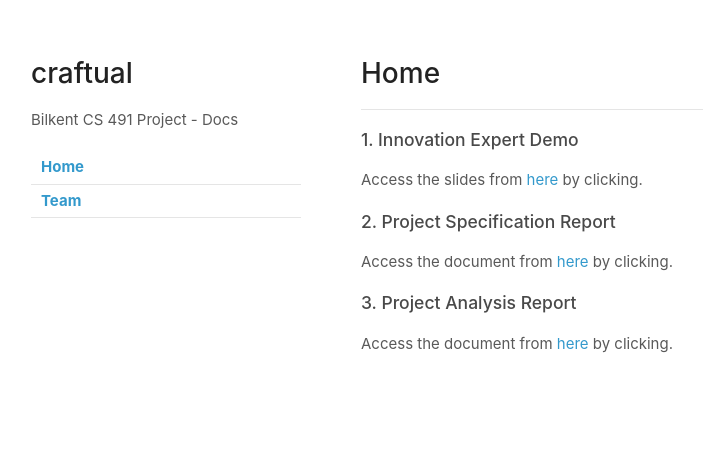
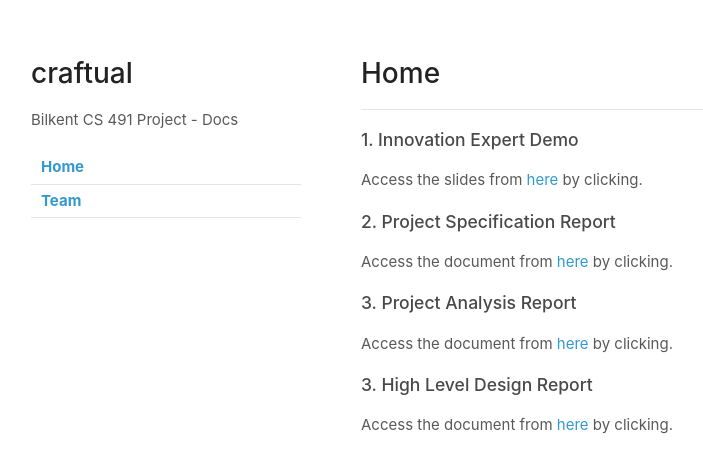
Before and after one commit to craftual/craftual.github.io, a Jekyll site: the page built from index.md, in a window 1280 px wide. Shown: the top 473 px of the page, without its empty margins (69-772 px from the left). Built offline with Jekyll 4.4.1, drawn with Linux system fonts in a browser that asks for light colours; our own code applies the rules of GitHub Pages for plain Markdown files.

Commit message:
hld report

```diff
--- a/index.md
+++ b/index.md
@@ -9,3 +9,6 @@ Access the document from [here](/external/project-specification_craftual.pdf) by
 
 ### 3. Project Analysis Report
 Access the document from [here](/external/project-analysis_craftual.pdf) by clicking.
+
+### 3. High Level Design Report
+Access the document from [here](/external/project-highleveldesign_craftual.pdf) by clicking.
```
Also changed, not shown: 2 other files.
